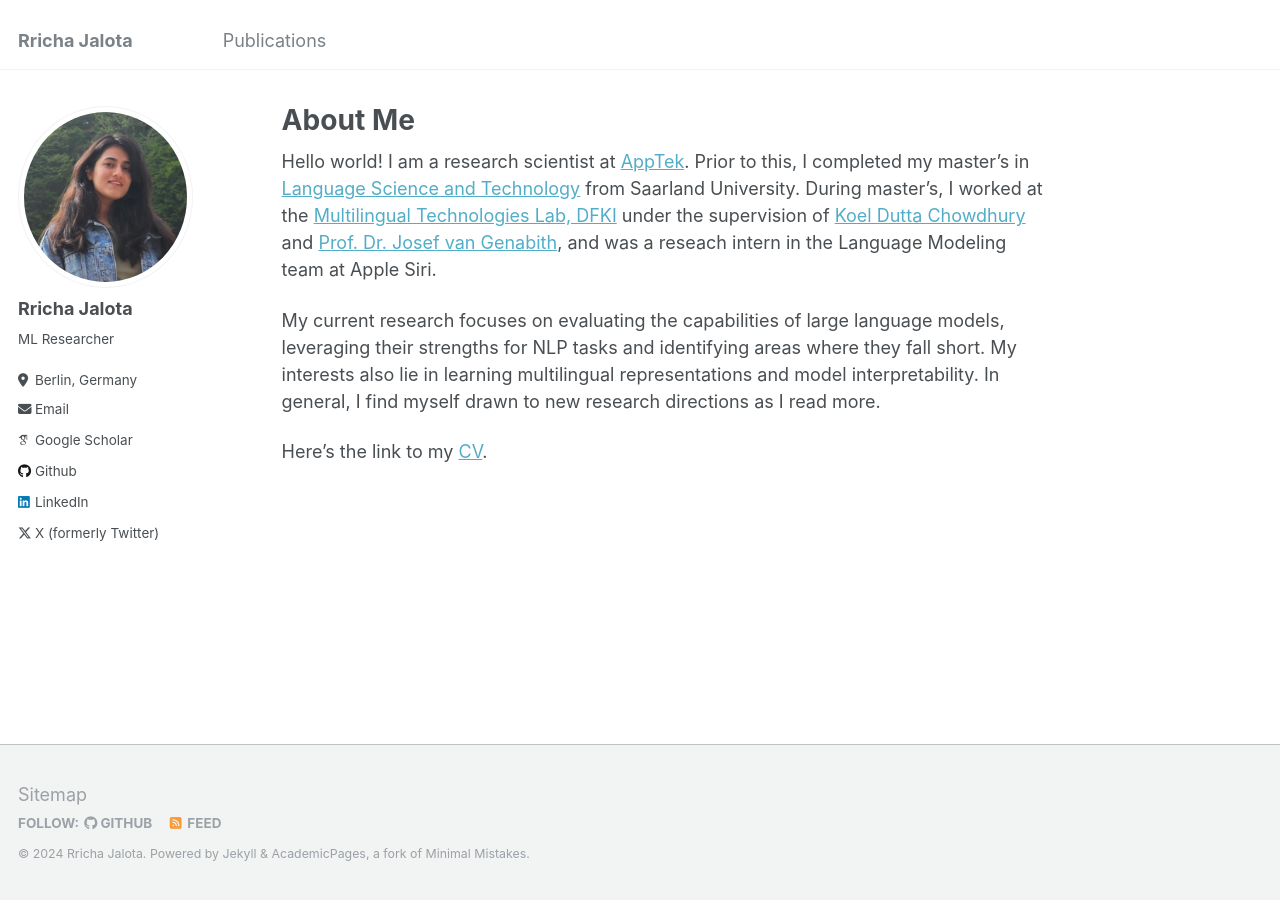
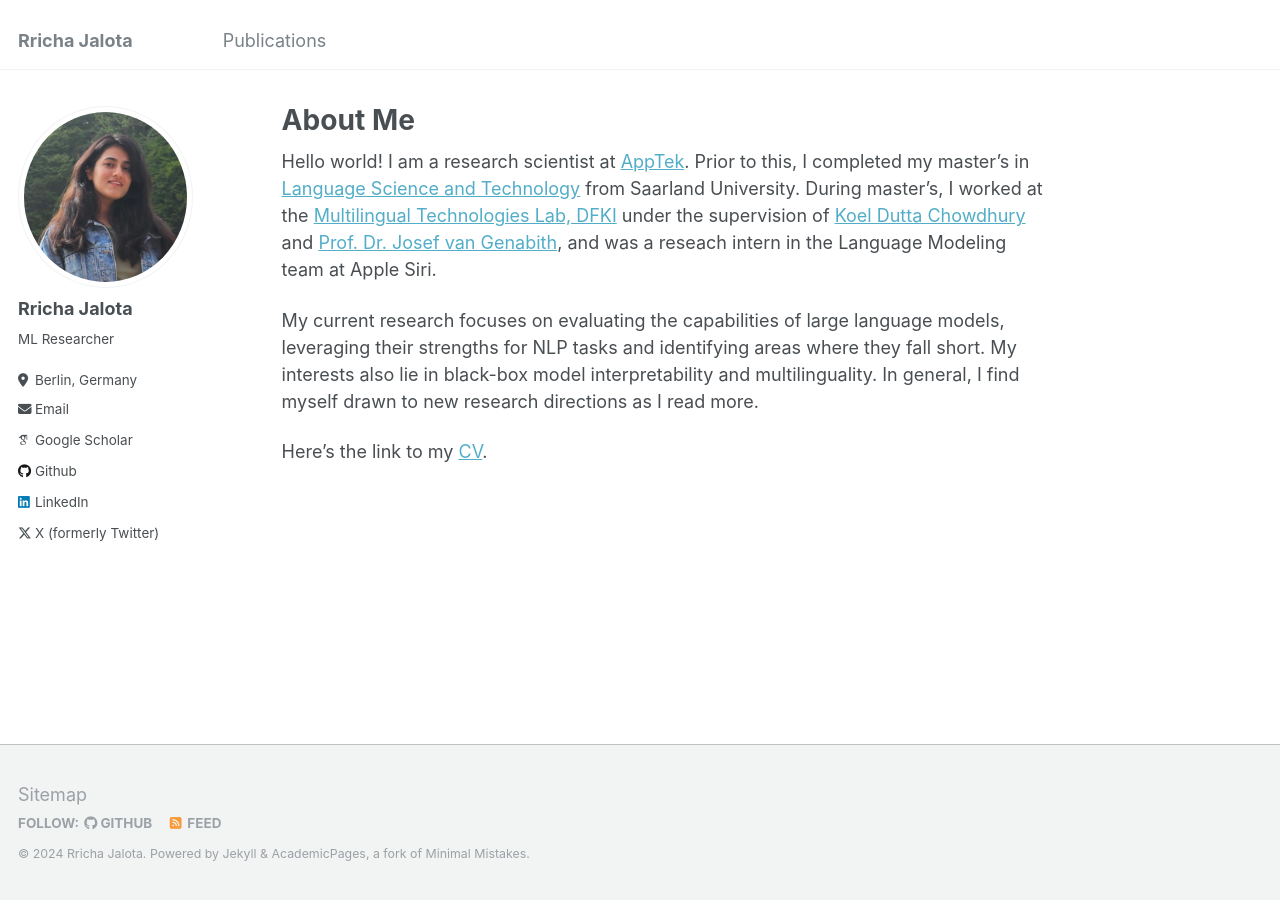
Before and after one commit to rrichajalota/rrichajalota.github.io, a Jekyll site: the page built from _pages/about.md, in a window 1280 px wide. Built offline with Jekyll 4.4.1, drawn with Linux system fonts in a browser that asks for light colours; some web fonts are replaced.

Commit message:
Update about.md

```diff
--- a/_pages/about.md
+++ b/_pages/about.md
@@ -9,6 +9,6 @@ redirect_from:
 
 Hello world! I am a research scientist at [AppTek](https://www.apptek.com). Prior to this, I completed my master's in [Language Science and Technology](https://www.uni-saarland.de/en/department/lst/research.html) from Saarland University. During master's, I worked at the [Multilingual Technologies Lab, DFKI](https://www.dfki.de/en/web/research/research-departments/multilinguality-and-language-technology) under the supervision of [Koel Dutta Chowdhury](https://www.uni-saarland.de/lehrstuhl/genabith/mitarbeiter/koel-dutta-chowdhury.html) and [Prof. Dr. Josef van Genabith](https://www.uni-saarland.de/lehrstuhl/genabith.html), and was a reseach intern in the Language Modeling team at Apple Siri.
 
-My current research focuses on evaluating the capabilities of large language models, leveraging their strengths for NLP tasks and identifying areas where they fall short. My interests also lie in learning multilingual representations and model interpretability. In general, I find myself drawn to new research directions as I read more.
+My current research focuses on evaluating the capabilities of large language models, leveraging their strengths for NLP tasks and identifying areas where they fall short. My interests also lie in black-box model interpretability and multilinguality. In general, I find myself drawn to new research directions as I read more.
 
 Here's the link to my [CV](https://rrichajalota.github.io/files/Rricha_Jalota_CV.pdf).
```
